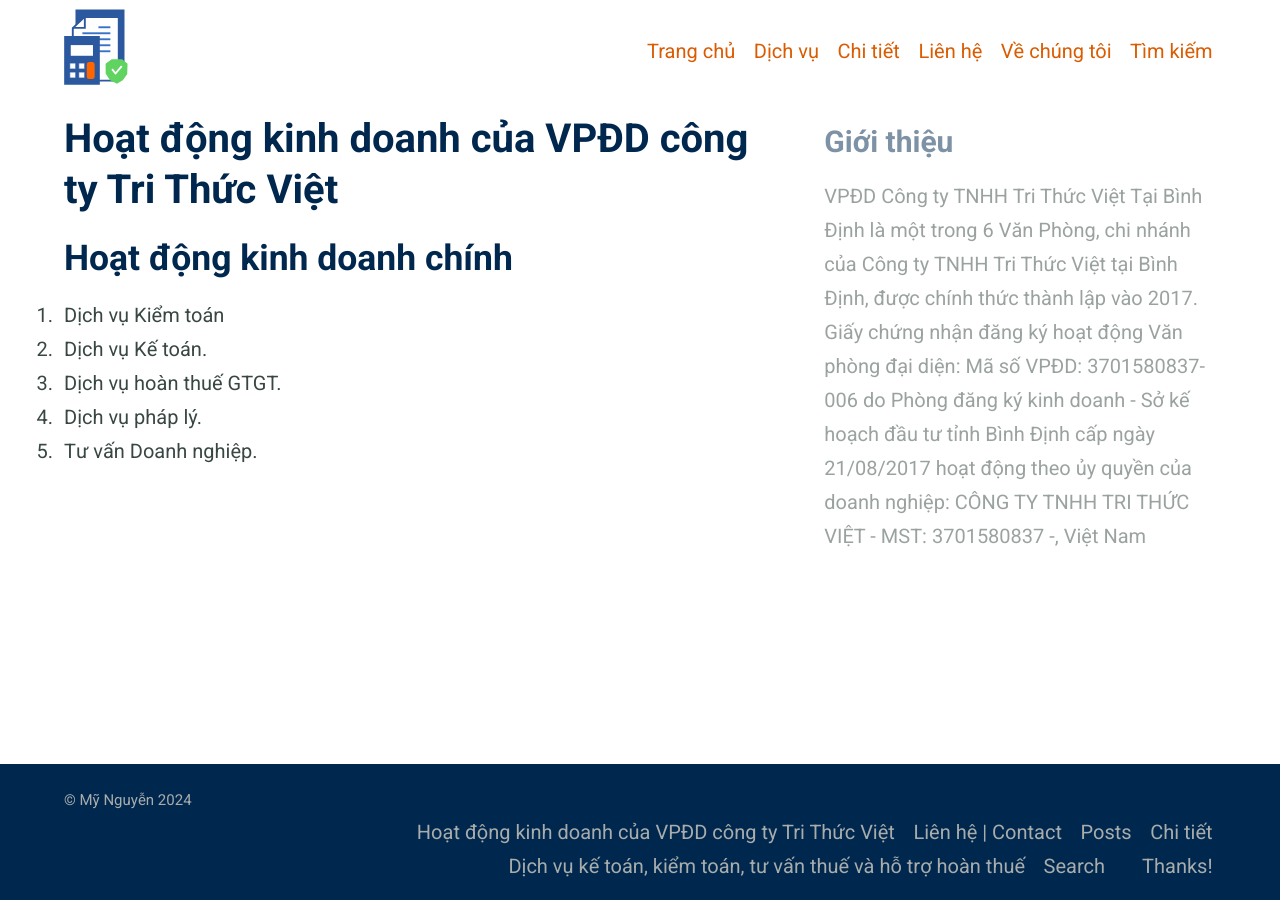
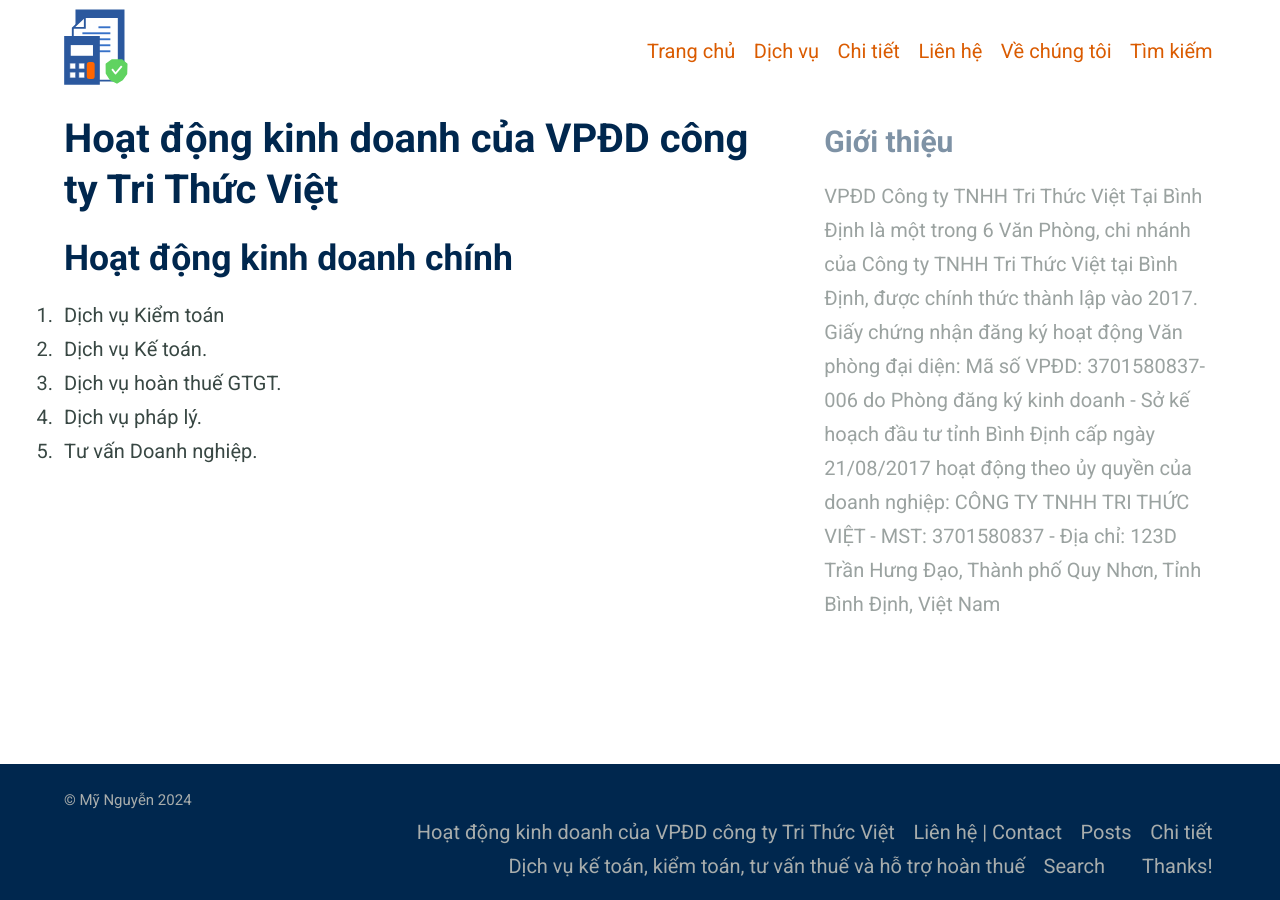
Before and after one commit to mynguyenketoan/mynguyenketoan, a Jekyll site: the page built from categories.md, in a window 1280 px wide. Built offline with Jekyll 4.4.1, drawn with Linux system fonts in a browser that asks for light colours.

Commit message:
feat: update address

```diff
--- a/_config.yml
+++ b/_config.yml
@@ -100,7 +100,7 @@ encoding: utf-8 # Make sure the encoding is right
 lang: en-GB # Set the site language
 title: "Mỹ Nguyễn" # Site name or title, also used in jekyll-seo-tag
 logo: "/assets/logos/logo.svg" # Site logo, also used in jekyll-seo-tag
-description: "VPĐD Công ty TNHH Tri Thức Việt Tại Bình Định là một trong 6 Văn Phòng, chi nhánh của Công ty TNHH Tri Thức Việt tại Bình Định, được chính thức thành lập vào 2017. Giấy chứng nhận đăng ký hoạt động Văn phòng đại diện: Mã số VPĐD: 3701580837-006 do Phòng đăng ký kinh doanh - Sở kế hoạch đầu tư tỉnh Bình Định cấp ngày 21/08/2017 hoạt động theo ủy quyền của doanh nghiệp: CÔNG TY TNHH TRI THỨC VIỆT - MST: 3701580837 -, Việt Nam" # Site description and default description, also used in jekyll-seo-tag
+description: "VPĐD Công ty TNHH Tri Thức Việt Tại Bình Định là một trong 6 Văn Phòng, chi nhánh của Công ty TNHH Tri Thức Việt tại Bình Định, được chính thức thành lập vào 2017. Giấy chứng nhận đăng ký hoạt động Văn phòng đại diện: Mã số VPĐD: 3701580837-006 do Phòng đăng ký kinh doanh - Sở kế hoạch đầu tư tỉnh Bình Định cấp ngày 21/08/2017 hoạt động theo ủy quyền của doanh nghiệp: CÔNG TY TNHH TRI THỨC VIỆT - MST: 3701580837 - Địa chỉ: 123D Trần Hưng Đạo, Thành phố Quy Nhơn, Tỉnh Bình Định, Việt Nam" # Site description and default description, also used in jekyll-seo-tag
 url: "https://mynguyenketoan.github.io" # Site url, also used in jekyll-seo-tag Địa chỉ: 123D Trần Hưng Đạo, Thành phố Quy Nhơn, Tỉnh Bình Định
 baseurl: ""
 repo: "https://github.com/mynguyenketoan/mynguyenketoan.github.io"
```
